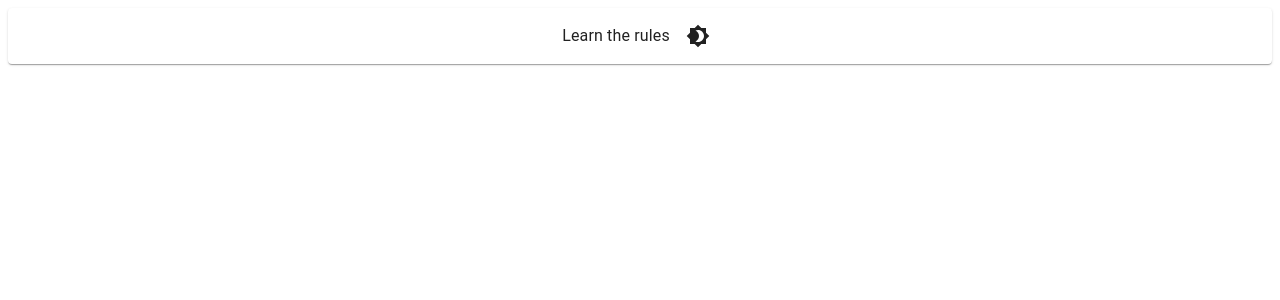
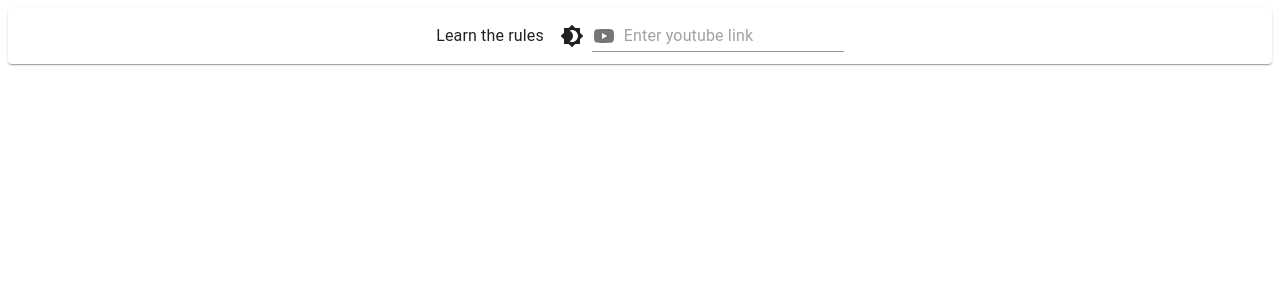
Before and after one commit to dli9431/learntherules, a React (Vite) app: page / in a window 1280 px wide. Shown: the top 300 px of the page. Built offline with nearby package versions, Linux system fonts and the light colour scheme.

Commit message:
youtube link

```diff
--- a/src/App.tsx
+++ b/src/App.tsx
@@ -11,17 +11,12 @@ import IconButton from '@mui/material/IconButton';
 import Box from '@mui/material/Box';
 import Brightness4Icon from '@mui/icons-material/Brightness4';
 import Brightness7Icon from '@mui/icons-material/Brightness7';
-import { Typography, Stack } from '@mui/material';
+import YouTubeIcon from '@mui/icons-material/YouTube';
+import { TextField, InputAdornment, Typography, Stack } from '@mui/material';
 
 // youtube
 import YouTube from 'react-youtube';
 
-
-// const darkTheme = createTheme({
-//   palette: {
-//     mode: 'dark',
-//   },
-// });
 const ColorModeContext = createContext({ toggleColorMode: () => { } });
 
 export default function ToggleColorMode() {
@@ -57,8 +52,10 @@ export default function ToggleColorMode() {
 function App() {
   const theme = useTheme();
   const colorMode = useContext(ColorModeContext);
+  const [youtubeId, setYoutubeId] = useState('');
   const [opts, setOpts] = useState({ height: '360', width: '720' });
   const [buffer, setBuffer] = useState({ width: 0, height: 0 })
+
   useEffect(() => {
     // update player size
     function updateSize() {
@@ -68,6 +65,16 @@ function App() {
     window.addEventListener('resize', updateSize);
     return () => window.removeEventListener('resize', updateSize);
   }, []);
+
+  // extract youtube id from link
+  function youtubeLink(e: React.ChangeEvent<HTMLInputElement>) {
+    let url = e.target.value;
+    let id = url.split('v=')[1];
+    if (id) {
+      setYoutubeId(id);
+    }
+  }
+
   return (
     <>
       <CssBaseline />
@@ -103,12 +110,23 @@ function App() {
           >
             <Stack direction="row" justifyContent="center" alignItems="center">
               <Typography>Learn the rules</Typography>
-
               <IconButton sx={{ ml: 1 }} onClick={colorMode.toggleColorMode} color="inherit">
                 {theme.palette.mode === 'dark' ? <Brightness7Icon /> : <Brightness4Icon />}
               </IconButton>
+              <TextField
+                onChange={(e: React.ChangeEvent<HTMLInputElement>) => { youtubeLink(e) }}
+                id="input-with-icon-textfield"
+                placeholder='Enter youtube link'
+                InputProps={{
+                  startAdornment: (
+                    <InputAdornment position="start">
+                      <YouTubeIcon />
+                    </InputAdornment>
+                  ),
+                }}
+                variant="standard"
+              />
             </Stack>
-
           </Paper>
         </Grid>
         <Grid
@@ -129,27 +147,13 @@ function App() {
             }}
           >
             <YouTube
-              videoId="6ZfuNTqbHE8"
+              videoId={youtubeId}
               opts={opts}
             />
           </Box>
         </Grid>
       </Grid>
     </>
-    // <Box
-    //   sx={{
-    //     display: 'flex',
-    //     width: '100vw',
-    //     height: '100vh',
-    //     alignItems: 'center',
-    //     justifyContent: 'center',
-    //     bgcolor: 'background.default',
-    //     color: 'text.primary',
-    //     borderRadius: 1,
-    //   }}
-    // >
-
-    // </Box>
   );
 }
 
```
